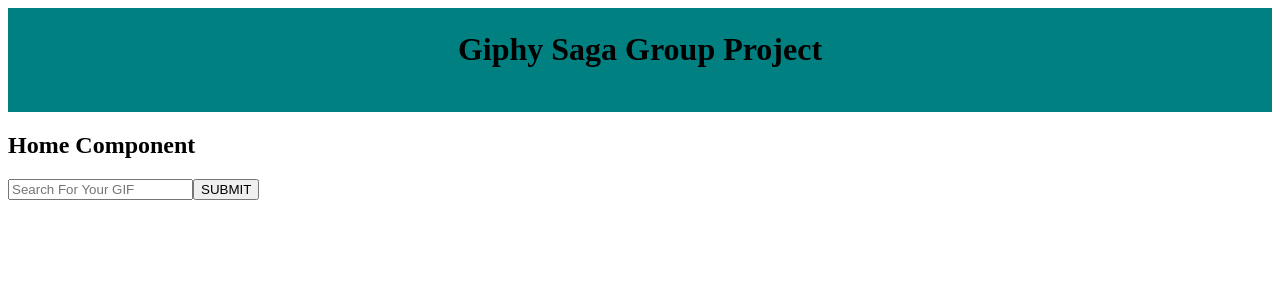
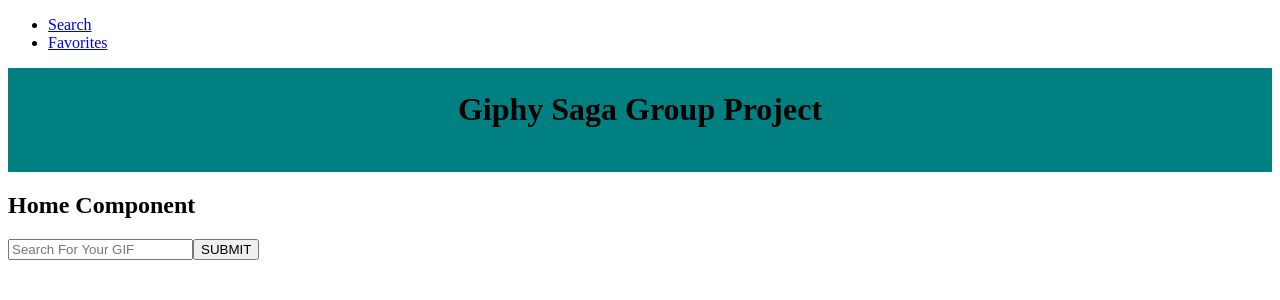
Before and after one commit to michaelodonnell321/group-giphy-saga-project-master, a React (Create React App) app: page / in a window 1280 px wide. Shown: the top 300 px of the page. Built offline with nearby package versions, Linux system fonts and the light colour scheme.

Commit message:
nav-bar added

```diff
--- a/src/components/App/App.js
+++ b/src/components/App/App.js
@@ -11,6 +11,15 @@
     return (
       <Router>
       <div>
+        <ul>
+          <li>
+            <Link to="/">Search</Link>
+          </li>
+          <li>
+            <Link to="/favorites">Favorites</Link>
+          </li>
+        </ul>
+
         <Header />
         <Route path='/' exact component={Home} />
         <Route path='/favorites' component={Favorites} />
```
